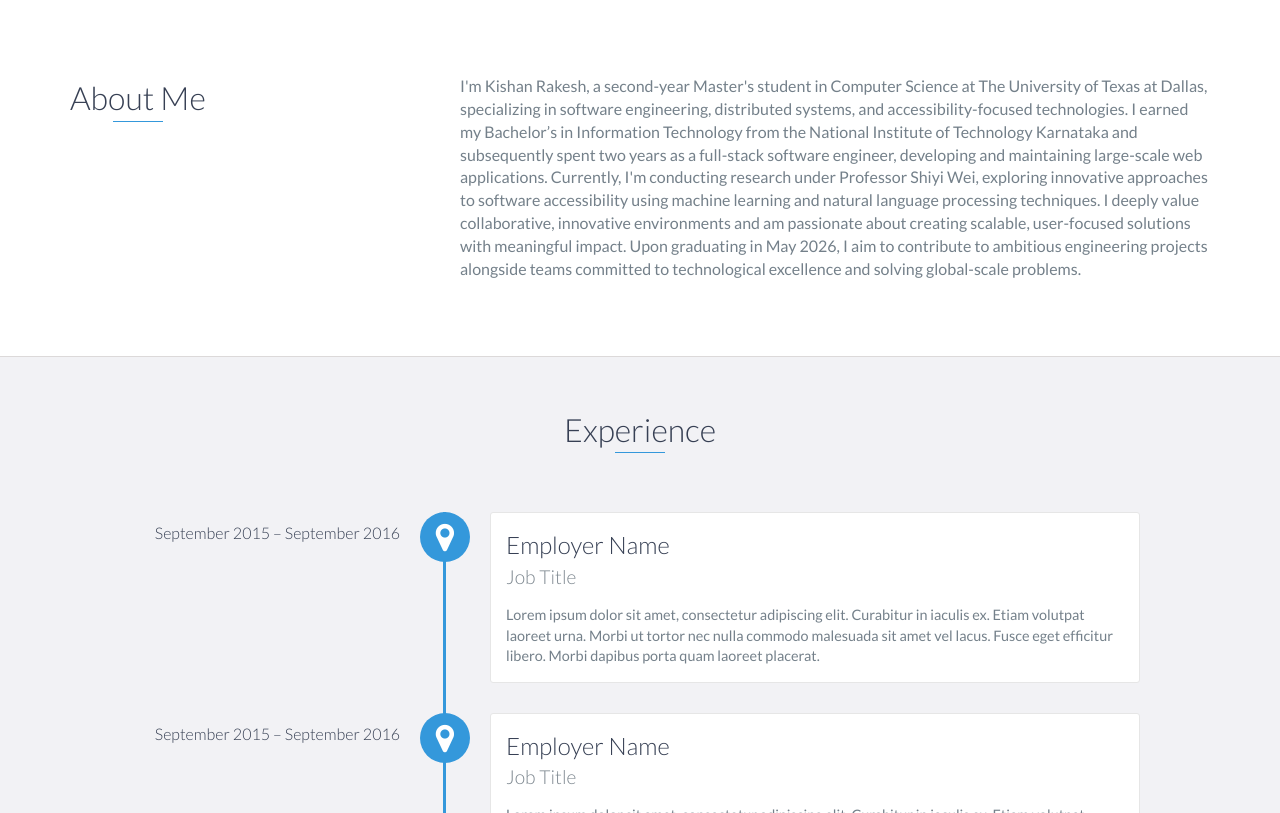
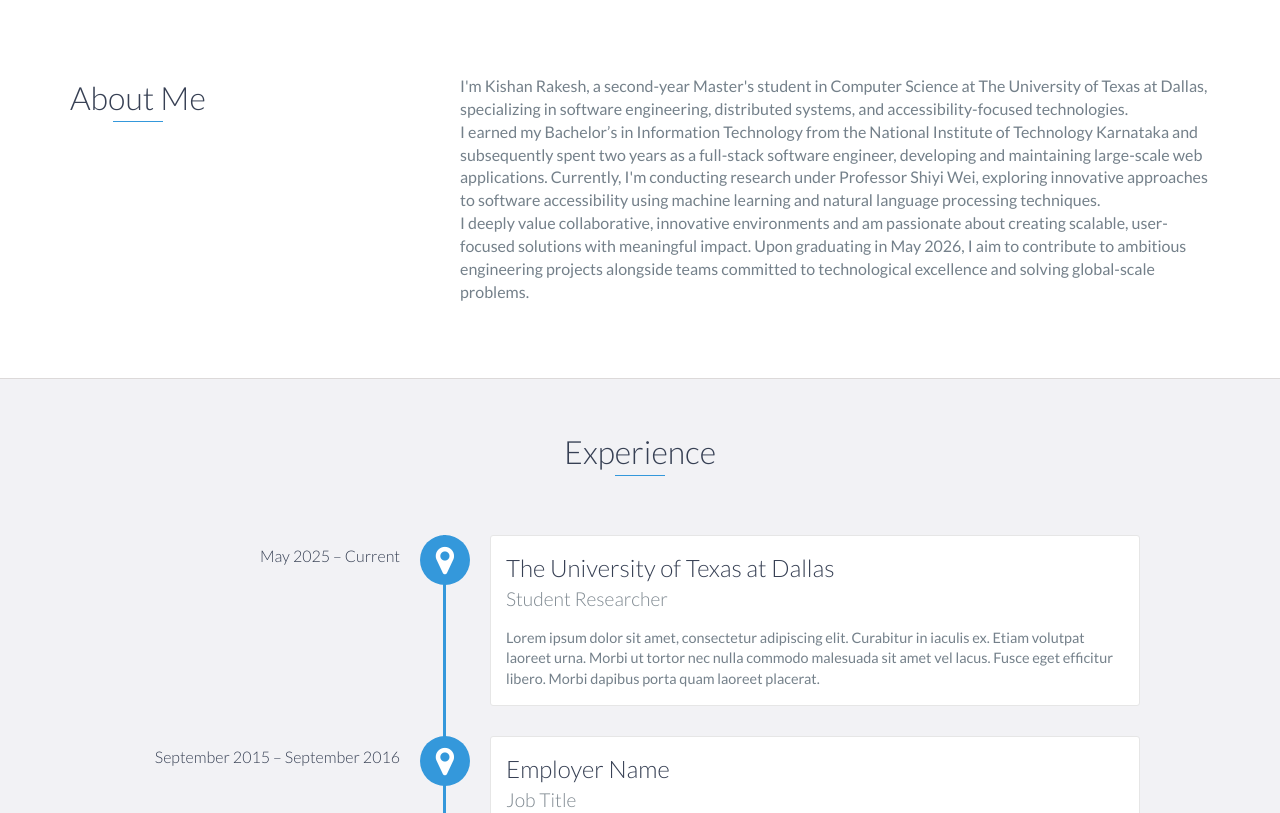
Before and after one commit to kishanrakesh/portfolio, a website: page index.html in a window 1280 px wide. Shown: the part 800-1613 px from the top of the page. Drawn offline with nearby package versions, Linux system fonts and the light colour scheme.

Commit message:
Updated About Me section.

```diff
--- a/index.html
+++ b/index.html
@@ -74,9 +74,11 @@
                 <div class="col-md-8">
                     <p>
                         I'm Kishan Rakesh, a second-year Master's student in Computer Science at The University of Texas at Dallas, specializing in software engineering, distributed systems, and accessibility-focused technologies.
-
+                        </p>
+                    <p>
 I earned my Bachelor’s in Information Technology from the National Institute of Technology Karnataka and subsequently spent two years as a full-stack software engineer, developing and maintaining large-scale web applications. Currently, I'm conducting research under Professor Shiyi Wei, exploring innovative approaches to software accessibility using machine learning and natural language processing techniques.
-
+                    </p>
+                    <p>
 I deeply value collaborative, innovative environments and am passionate about creating scalable, user-focused solutions with meaningful impact. Upon graduating in May 2026, I aim to contribute to ambitious engineering projects alongside teams committed to technological excellence and solving global-scale problems.
                     </p>
                 </div>
@@ -88,9 +90,9 @@
     <div id="experience" class="background-alt">
         <h2 class="heading">Experience</h2>
         <div id="experience-timeline">
-            <div data-date="September 2015 – September 2016">
-                <h3>Employer Name</h3>
-                <h4>Job Title</h4>
+            <div data-date="May 2025 – Current">
+                <h3>The University of Texas at Dallas</h3>
+                <h4>Student Researcher</h4>
                 <p>
                     Lorem ipsum dolor sit amet, consectetur adipiscing elit. Curabitur in iaculis ex. Etiam volutpat laoreet urna. Morbi ut tortor nec nulla commodo malesuada sit amet vel lacus. Fusce eget efficitur libero. Morbi dapibus porta quam laoreet placerat.
                 </p>
```
